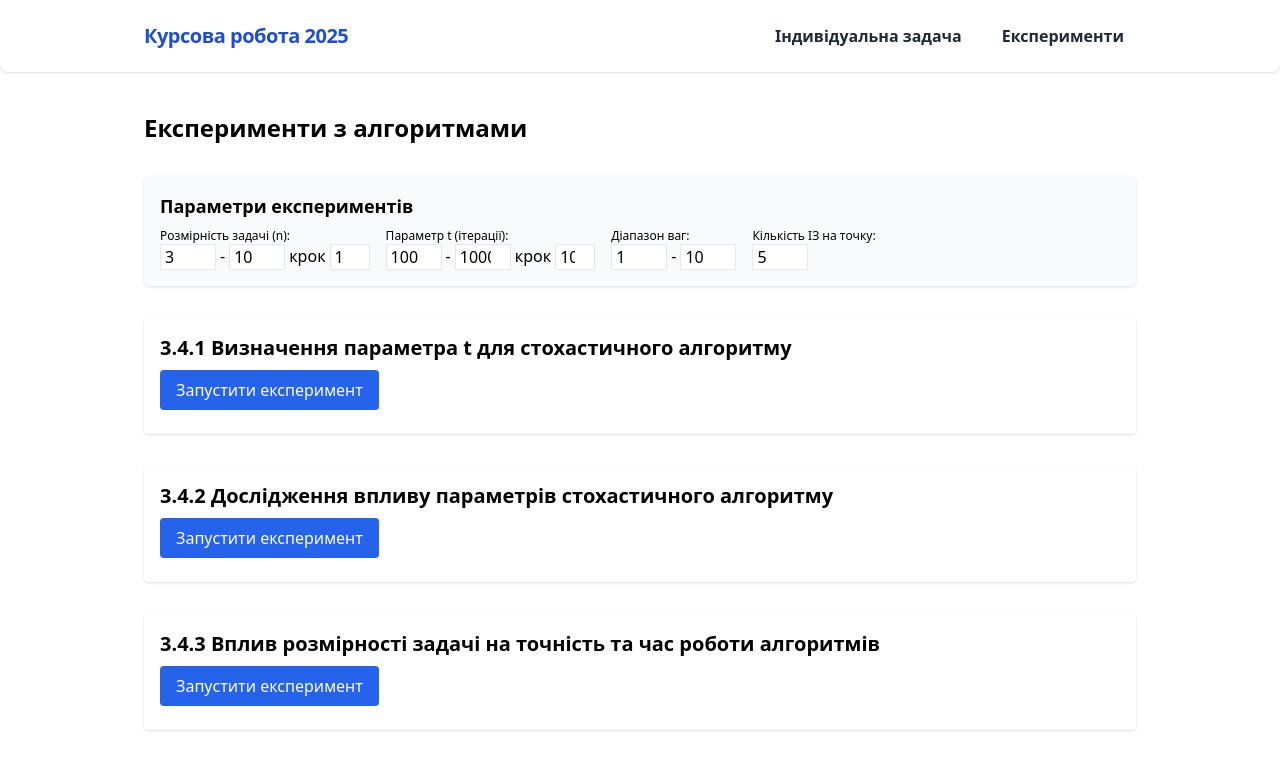
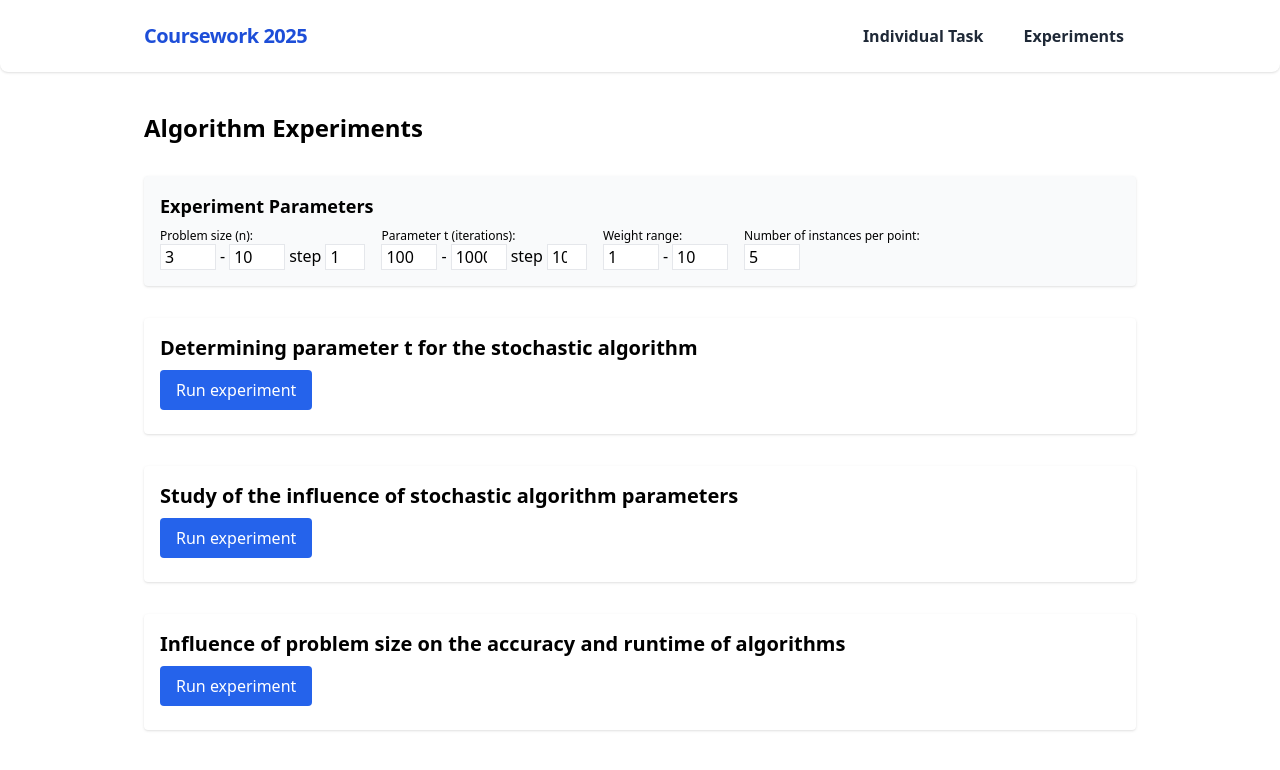
Before and after one commit to Vnyway/coursework2025, a React (Create React App) app: page /experiments in a window 1280 px wide. Shown: the top 770 px of the page. Built offline with nearby package versions, Linux system fonts and the light colour scheme.

Commit message:
translation

```diff
--- a/src/components/Header.jsx
+++ b/src/components/Header.jsx
@@ -6,8 +6,8 @@ const Header = () => {
     <header className="bg-white shadow rounded-b-lg mb-6">
       <div className="max-w-5xl mx-auto px-4 min-h-[72px] flex items-center justify-between overflow-x-auto">
         <div className="text-xl font-bold text-blue-700 tracking-tight">
-          <span className="hidden sm:inline">Курсова робота 2025</span>
-          <span className="sm:hidden">КР2025</span>
+          <span className="hidden sm:inline">Coursework 2025</span>
+          <span className="sm:hidden">CW2025</span>
         </div>
         <nav className="flex gap-4">
           {links.map((l) => (
--- a/src/constants/index.js
+++ b/src/constants/index.js
@@ -1,9 +1,9 @@
 export const links = [
-  { id: 1, name: "Індивідуальна задача", path: "/", shortName: "Задача" },
+  { id: 1, name: "Individual Task", path: "/", shortName: "Task" },
   {
     id: 2,
-    name: "Експерименти",
+    name: "Experiments",
     path: "/experiments",
-    shortName: "Експерименти",
+    shortName: "Experiments",
   },
 ];
--- a/src/pages/Experiments.jsx
+++ b/src/pages/Experiments.jsx
@@ -11,7 +11,7 @@ import {
   ResponsiveContainer,
 } from "recharts";
 
-// Генерує n x n матрицю з випадковими вагами у діапазоні [minW, maxW]
+// Generates an n x n matrix with random weights in the range [minW, maxW]
 const generateMatrix = (n, minW = 1, maxW = 10) => {
   return Array.from({ length: n }, () =>
     Array.from({ length: n }, () =>
@@ -22,7 +22,7 @@ const generateMatrix = (n, minW = 1, maxW = 10) => {
   );
 };
 
-// Зберегти дані у форматі JSON
+// Save data as JSON
 function exportToJSON(data, filename) {
   if (!data) return;
   const blob = new Blob([JSON.stringify(data, null, 2)], {
@@ -37,7 +37,7 @@ function exportToJSON(data, filename) {
 }
 
 const Experiments = () => {
-  // Параметри для експериментів
+  // Experiment parameters
   const [tRange, setTRange] = useState({ from: 100, to: 1000, step: 100 });
   const [nRange, setNRange] = useState({ from: 3, to: 10, step: 1 });
   const [wRange, setWRange] = useState({ min: 1, max: 10 });
@@ -48,7 +48,7 @@ const Experiments = () => {
   const [resultsSize, setResultsSize] = useState([]);
   const [loading, setLoading] = useState(false);
 
-  // Генерація масиву значень за діапазоном
+  // Generate an array of values by range
   const range = (from, to, step) => {
     const arr = [];
     for (let v = from; v <= to; v += step) arr.push(v);
@@ -84,7 +84,7 @@ const Experiments = () => {
     }, 100);
   };
 
-  // 3.4.2: параметри стохастичного алгоритму (без t)
+  // 3.4.2: stochastic algorithm parameters (without t)
   const runParamsExperiment = () => {
     setLoading(true);
     setTimeout(() => {
@@ -133,7 +133,7 @@ const Experiments = () => {
     }, 100);
   };
 
-  // 3.4.3: розмірність задачі
+  // 3.4.3: problem size
   const runSizeExperiment = () => {
     setLoading(true);
     setTimeout(() => {
@@ -179,14 +179,14 @@ const Experiments = () => {
 
   return (
     <div className="max-w-5xl mx-auto p-4 space-y-8">
-      <h1 className="text-2xl font-bold mb-4">Експерименти з алгоритмами</h1>
+      <h1 className="text-2xl font-bold mb-4">Algorithm Experiments</h1>
 
-      {/* Параметри експериментів */}
+      {/* Experiment parameters */}
       <section className="bg-gray-50 rounded shadow p-4 mb-4">
-        <h2 className="text-lg font-semibold mb-2">Параметри експериментів</h2>
+        <h2 className="text-lg font-semibold mb-2">Experiment Parameters</h2>
         <div className="flex flex-wrap gap-4">
           <div>
-            <label className="block text-xs">Розмірність задачі (n):</label>
+            <label className="block text-xs">Problem size (n):</label>
             <div className="flex gap-1">
               <input
                 type="number"
@@ -196,7 +196,7 @@ const Experiments = () => {
                   setNRange((r) => ({ ...r, from: +e.target.value }))
                 }
                 className="border px-1 w-14"
-                placeholder="від"
+                placeholder="from"
               />
               <span>-</span>
               <input
@@ -207,9 +207,9 @@ const Experiments = () => {
                   setNRange((r) => ({ ...r, to: +e.target.value }))
                 }
                 className="border px-1 w-14"
-                placeholder="до"
+                placeholder="to"
               />
-              <span>крок</span>
+              <span>step</span>
               <input
                 type="number"
                 min={1}
@@ -218,12 +218,12 @@ const Experiments = () => {
                   setNRange((r) => ({ ...r, step: +e.target.value }))
                 }
                 className="border px-1 w-10"
-                placeholder="крок"
+                placeholder="step"
               />
             </div>
           </div>
           <div>
-            <label className="block text-xs">Параметр t (ітерації):</label>
+            <label className="block text-xs">Parameter t (iterations):</label>
             <div className="flex gap-1">
               <input
                 type="number"
@@ -233,7 +233,7 @@ const Experiments = () => {
                   setTRange((r) => ({ ...r, from: +e.target.value }))
                 }
                 className="border px-1 w-14"
-                placeholder="від"
+                placeholder="from"
               />
               <span>-</span>
               <input
@@ -244,9 +244,9 @@ const Experiments = () => {
                   setTRange((r) => ({ ...r, to: +e.target.value }))
                 }
                 className="border px-1 w-14"
-                placeholder="до"
+                placeholder="to"
               />
-              <span>крок</span>
+              <span>step</span>
               <input
                 type="number"
                 min={1}
@@ -255,12 +255,12 @@ const Experiments = () => {
                   setTRange((r) => ({ ...r, step: +e.target.value }))
                 }
                 className="border px-1 w-10"
-                placeholder="крок"
+                placeholder="step"
               />
             </div>
           </div>
           <div>
-            <label className="block text-xs">Діапазон ваг:</label>
+            <label className="block text-xs">Weight range:</label>
             <div className="flex gap-1">
               <input
                 type="number"
@@ -286,14 +286,16 @@ const Experiments = () => {
             </div>
           </div>
           <div>
-            <label className="block text-xs">Кількість ІЗ на точку:</label>
+            <label className="block text-xs">
+              Number of instances per point:
+            </label>
             <input
               type="number"
               min={1}
               value={numInstances}
               onChange={(e) => setNumInstances(+e.target.value)}
               className="border px-1 w-14"
-              placeholder="Кількість"
+              placeholder="Count"
             />
           </div>
         </div>
@@ -302,27 +304,27 @@ const Experiments = () => {
       {/* 3.4.1 */}
       <section className="bg-white rounded shadow p-4">
         <h2 className="text-xl font-semibold mb-2">
-          3.4.1 Визначення параметра t для стохастичного алгоритму
+          Determining parameter t for the stochastic algorithm
         </h2>
         <div className="flex gap-2 mb-2">
           <button
             className="bg-blue-600 text-white px-4 py-2 rounded hover:bg-blue-700"
             onClick={runTExperiment}
             disabled={loading}>
-            Запустити експеримент
+            Run experiment
           </button>
           {resultsT.length > 0 && (
             <button
               className="bg-green-600 text-white px-4 py-2 rounded hover:bg-green-700"
               onClick={() => exportToJSON(resultsT, "t_experiment.json")}>
-              Завантажити результати (JSON)
+              Download results (JSON)
             </button>
           )}
         </div>
         {resultsT.length > 0 && (
           <div className="mt-4 space-y-8">
             <div>
-              <h3 className="font-semibold mb-2">Залежність CF від t</h3>
+              <h3 className="font-semibold mb-2">CF vs t</h3>
               <ResponsiveContainer width="100%" height={250}>
                 <LineChart data={resultsT}>
                   <CartesianGrid strokeDasharray="3 3" />
@@ -342,14 +344,14 @@ const Experiments = () => {
               </ResponsiveContainer>
             </div>
             <div>
-              <h3 className="font-semibold mb-2">Залежність часу від t</h3>
+              <h3 className="font-semibold mb-2">Time vs t</h3>
               <ResponsiveContainer width="100%" height={250}>
                 <LineChart data={resultsT}>
                   <CartesianGrid strokeDasharray="3 3" />
                   <XAxis dataKey="t" />
                   <YAxis
                     label={{
-                      value: "Час (мс)",
+                      value: "Time (ms)",
                       angle: -90,
                       position: "insideLeft",
                     }}
@@ -360,7 +362,7 @@ const Experiments = () => {
                     type="monotone"
                     dataKey="time"
                     stroke="#82ca9d"
-                    name="Час (мс)"
+                    name="Time (ms)"
                   />
                 </LineChart>
               </ResponsiveContainer>
@@ -370,7 +372,7 @@ const Experiments = () => {
                 <tr>
                   <th className="border px-2">t</th>
                   <th className="border px-2">CF</th>
-                  <th className="border px-2">Час (мс)</th>
+                  <th className="border px-2">Time (ms)</th>
                 </tr>
               </thead>
               <tbody>
@@ -390,14 +392,14 @@ const Experiments = () => {
       {/* 3.4.2 */}
       <section className="bg-white rounded shadow p-4">
         <h2 className="text-xl font-semibold mb-2">
-          3.4.2 Дослідження впливу параметрів стохастичного алгоритму
+          Study of the influence of stochastic algorithm parameters
         </h2>
         <div className="flex gap-2 mb-2">
           <button
             className="bg-blue-600 text-white px-4 py-2 rounded hover:bg-blue-700"
             onClick={runParamsExperiment}
             disabled={loading}>
-            Запустити експеримент
+            Run experiment
           </button>
           {resultsParams.nData && (
             <button
@@ -406,14 +408,14 @@ const Experiments = () => {
                 exportToJSON(resultsParams.nData, "params_n.json");
                 exportToJSON(resultsParams.wData, "params_w.json");
               }}>
-              Завантажити результати (JSON)
+              Download results (JSON)
             </button>
           )}
         </div>
         {resultsParams.nData && (
           <div className="mt-4 grid grid-cols-1 md:grid-cols-2 gap-8">
             <div>
-              <h3 className="font-semibold mb-2">CF від n</h3>
+              <h3 className="font-semibold mb-2">CF vs n</h3>
               <ResponsiveContainer width="100%" height={220}>
                 <LineChart data={resultsParams.nData}>
                   <CartesianGrid strokeDasharray="3 3" />
@@ -433,14 +435,14 @@ const Experiments = () => {
               </ResponsiveContainer>
             </div>
             <div>
-              <h3 className="font-semibold mb-2">Час від n</h3>
+              <h3 className="font-semibold mb-2">Time vs n</h3>
               <ResponsiveContainer width="100%" height={220}>
                 <LineChart data={resultsParams.nData}>
                   <CartesianGrid strokeDasharray="3 3" />
                   <XAxis dataKey="n" />
                   <YAxis
                     label={{
-                      value: "Час (мс)",
+                      value: "Time (ms)",
                       angle: -90,
                       position: "insideLeft",
                     }}
@@ -451,13 +453,13 @@ const Experiments = () => {
                     type="monotone"
                     dataKey="time"
                     stroke="#82ca9d"
-                    name="Час (мс)"
+                    name="Time (ms)"
                   />
                 </LineChart>
               </ResponsiveContainer>
             </div>
             <div>
-              <h3 className="font-semibold mb-2">CF від w</h3>
+              <h3 className="font-semibold mb-2">CF vs w</h3>
               <ResponsiveContainer width="100%" height={220}>
                 <LineChart data={resultsParams.wData}>
                   <CartesianGrid strokeDasharray="3 3" />
@@ -477,14 +479,14 @@ const Experiments = () => {
               </ResponsiveContainer>
             </div>
             <div>
-              <h3 className="font-semibold mb-2">Час від w</h3>
+              <h3 className="font-semibold mb-2">Time vs w</h3>
               <ResponsiveContainer width="100%" height={220}>
                 <LineChart data={resultsParams.wData}>
                   <CartesianGrid strokeDasharray="3 3" />
                   <XAxis dataKey="w" />
                   <YAxis
                     label={{
-                      value: "Час (мс)",
+                      value: "Time (ms)",
                       angle: -90,
                       position: "insideLeft",
                     }}
@@ -495,20 +497,20 @@ const Experiments = () => {
                     type="monotone"
                     dataKey="time"
                     stroke="#82ca9d"
-                    name="Час (мс)"
+                    name="Time (ms)"
                   />
                 </LineChart>
               </ResponsiveContainer>
             </div>
-            {/* Таблиці для nData та wData */}
+            {/* Tables for nData and wData */}
             <div className="md:col-span-2">
-              <h3 className="font-semibold mb-2">Таблиця результатів (n)</h3>
+              <h3 className="font-semibold mb-2">Results table (n)</h3>
               <table className="mt-2 w-full text-sm border">
                 <thead>
                   <tr>
                     <th className="border px-2">n</th>
                     <th className="border px-2">CF</th>
-                    <th className="border px-2">Час (мс)</th>
+                    <th className="border px-2">Time (ms)</th>
                   </tr>
                 </thead>
                 <tbody>
@@ -523,13 +525,13 @@ const Experiments = () => {
               </table>
             </div>
             <div className="md:col-span-2">
-              <h3 className="font-semibold mb-2">Таблиця результатів (w)</h3>
+              <h3 className="font-semibold mb-2">Results table (w)</h3>
               <table className="mt-2 w-full text-sm border">
                 <thead>
                   <tr>
                     <th className="border px-2">w</th>
                     <th className="border px-2">CF</th>
-                    <th className="border px-2">Час (мс)</th>
+                    <th className="border px-2">Time (ms)</th>
                   </tr>
                 </thead>
                 <tbody>
@@ -550,27 +552,27 @@ const Experiments = () => {
       {/* 3.4.3 */}
       <section className="bg-white rounded shadow p-4">
         <h2 className="text-xl font-semibold mb-2">
-          3.4.3 Вплив розмірності задачі на точність та час роботи алгоритмів
+          Influence of problem size on the accuracy and runtime of algorithms
         </h2>
         <div className="flex gap-2 mb-2">
           <button
             className="bg-blue-600 text-white px-4 py-2 rounded hover:bg-blue-700"
             onClick={runSizeExperiment}
             disabled={loading}>
-            Запустити експеримент
+            Run experiment
           </button>
           {resultsSize.length > 0 && (
             <button
               className="bg-green-600 text-white px-4 py-2 rounded hover:bg-green-700"
               onClick={() => exportToJSON(resultsSize, "size_experiment.json")}>
-              Завантажити результати (JSON)
+              Download results (JSON)
             </button>
           )}
         </div>
         {resultsSize.length > 0 && (
           <div className="mt-4 grid grid-cols-1 md:grid-cols-2 gap-8">
             <div>
-              <h3 className="font-semibold mb-2">Greedy: CF від n</h3>
+              <h3 className="font-semibold mb-2">Greedy: CF vs n</h3>
               <ResponsiveContainer width="100%" height={220}>
                 <LineChart
                   data={resultsSize.map((r) => ({ n: r.n, cf: r.greedy.cf }))}>
@@ -591,7 +593,7 @@ const Experiments = () => {
               </ResponsiveContainer>
             </div>
             <div>
-              <h3 className="font-semibold mb-2">Stochastic: CF від n</h3>
+              <h3 className="font-semibold mb-2">Stochastic: CF vs n</h3>
               <ResponsiveContainer width="100%" height={220}>
                 <LineChart
                   data={resultsSize.map((r) => ({
@@ -615,7 +617,7 @@ const Experiments = () => {
               </ResponsiveContainer>
             </div>
             <div>
-              <h3 className="font-semibold mb-2">Greedy: Час від n</h3>
+              <h3 className="font-semibold mb-2">Greedy: Time vs n</h3>
               <ResponsiveContainer width="100%" height={220}>
                 <LineChart
                   data={resultsSize.map((r) => ({
@@ -626,7 +628,7 @@ const Experiments = () => {
                   <XAxis dataKey="n" />
                   <YAxis
                     label={{
-                      value: "Час (мс)",
+                      value: "Time (ms)",
                       angle: -90,
                       position: "insideLeft",
                     }}
@@ -637,13 +639,13 @@ const Experiments = () => {
                     type="monotone"
                     dataKey="time"
                     stroke="#82ca9d"
-                    name="Greedy Час"
+                    name="Greedy Time"
                   />
                 </LineChart>
               </ResponsiveContainer>
             </div>
             <div>
-              <h3 className="font-semibold mb-2">Stochastic: Час від n</h3>
+              <h3 className="font-semibold mb-2">Stochastic: Time vs n</h3>
               <ResponsiveContainer width="100%" height={220}>
                 <LineChart
                   data={resultsSize.map((r) => ({
@@ -654,7 +656,7 @@ const Experiments = () => {
                   <XAxis dataKey="n" />
                   <YAxis
                     label={{
-                      value: "Час (мс)",
+                      value: "Time (ms)",
                       angle: -90,
                       position: "insideLeft",
                     }}
@@ -665,7 +667,7 @@ const Experiments = () => {
                     type="monotone"
                     dataKey="time"
                     stroke="#0088FE"
-                    name="Stochastic Час"
+                    name="Stochastic Time"
                   />
                 </LineChart>
               </ResponsiveContainer>
@@ -676,9 +678,9 @@ const Experiments = () => {
                   <tr>
                     <th className="border px-2">n</th>
                     <th className="border px-2">Greedy CF</th>
-                    <th className="border px-2">Greedy Час (мс)</th>
+                    <th className="border px-2">Greedy Time (ms)</th>
                     <th className="border px-2">Stochastic CF</th>
-                    <th className="border px-2">Stochastic Час (мс)</th>
+                    <th className="border px-2">Stochastic Time (ms)</th>
                   </tr>
                 </thead>
                 <tbody>
--- a/src/pages/Home.jsx
+++ b/src/pages/Home.jsx
@@ -80,10 +80,10 @@ const Home = () => {
           setMinWeight(data.minWeight ?? 1);
           setMaxWeight(data.maxWeight ?? 10);
         } else {
-          alert("Некоректний формат файлу.");
+          alert("Incorrect file format.");
         }
       } catch {
-        alert("Помилка при читанні файлу.");
+        alert("Error reading file.");
       }
     };
     reader.readAsText(file);
@@ -146,7 +146,7 @@ const Home = () => {
       const stochasticRes = stochasticPlacement(matrix, iterations);
       setResults({ greedy: greedyRes, stochastic: stochasticRes });
     } catch (error) {
-      console.error("Помилка:", error);
+      console.error("Error:", error);
     }
   };
 
@@ -178,11 +178,11 @@ const Home = () => {
         </div>
         {Array.isArray(result.corners) ? (
           <div className="mt-4">
-            <h4 className="font-semibold mb-1">Кутові сили:</h4>
+            <h4 className="font-semibold mb-1">Corner forces:</h4>
             <ul className="flex gap-4">
               {result.corners.map((force, idx) => (
                 <li key={idx}>
-                  Кут {idx + 1}:{" "}
+                  Corner {idx + 1}:{" "}
                   <span className="font-mono">{force.toFixed(3)}</span>
                 </li>
               ))}
@@ -193,7 +193,7 @@ const Home = () => {
         )}
         {"cf" in result && (
           <div className="mt-2">
-            <h4 className="font-semibold mb-1">Цільова функція:</h4>
+            <h4 className="font-semibold mb-1">Objective function:</h4>
             <span className="font-mono">{result.cf.toFixed(3)}</span>
           </div>
         )}
@@ -201,7 +201,7 @@ const Home = () => {
           type="button"
           onClick={() => handleExportResult(type)}
           className="mt-4 bg-gray-700 hover:bg-gray-900 text-white font-semibold py-1 px-4 rounded transition">
-          Експортувати результат
+          Export result
         </button>
       </div>
     );
@@ -218,19 +218,19 @@ const Home = () => {
             type="button"
             onClick={handleSave}
             className="flex items-center gap-1 bg-gray-200 hover:bg-gray-300 px-3 py-1 rounded"
-            title="Зберегти задачу">
+            title="Save task">
             <span role="img" aria-label="save">
               ⬇️
             </span>
-            Зберегти задачу
+            Save task
           </button>
           <label
             className="flex items-center gap-1 bg-gray-200 hover:bg-gray-300 px-3 py-1 rounded cursor-pointer"
-            title="Завантажити задачу">
+            title="Load task">
             <span role="img" aria-label="load">
               ⬆️
             </span>
-            Завантажити задачу
+            Load task
             <input
               type="file"
               accept="application/json"
@@ -242,11 +242,11 @@ const Home = () => {
             type="button"
             onClick={handleEdit}
             className="flex items-center gap-1 bg-gray-200 hover:bg-gray-300 px-3 py-1 rounded"
-            title="Редагувати">
+            title="Edit">
             <span role="img" aria-label="edit">
               ✏️
             </span>
-            Редагувати
+            Edit
           </button>
         </div>
 
@@ -259,7 +259,7 @@ const Home = () => {
               onChange={handleInputModeChange}
               className="mr-2"
             />
-            Ручний ввід
+            Manual input
           </label>
           <label className="font-medium text-gray-700">
             <input
@@ -269,13 +269,13 @@ const Home = () => {
               onChange={handleInputModeChange}
               className="mr-2"
             />
-            Генерація випадкових даних
+            Generate random data
           </label>
         </div>
 
         <div>
           <label className="block text-gray-700 font-medium mb-2">
-            Розмір матриці (n × n):
+            Matrix size (n × n):
             <input
               type="number"
               min="1"
@@ -315,7 +315,7 @@ const Home = () => {
           <div className="space-y-3">
             <div>
               <label className="block text-gray-700 font-medium mb-1">
-                Діапазон ваг:
+                Weight range:
                 <input
                   type="number"
                   min="1"
@@ -339,7 +339,7 @@ const Home = () => {
               type="button"
               onClick={handleGenerate}
               className="bg-green-600 hover:bg-green-700 text-white font-semibold py-1 px-4 rounded transition">
-              Згенерувати
+              Generate
             </button>
             <div className="overflow-x-auto">
               <table className="mx-auto border-collapse">
@@ -366,7 +366,7 @@ const Home = () => {
 
         <div>
           <label className="block text-gray-700 font-medium mb-2">
-            Кількість ітерацій для SA:
+            Number of iterations for SA:
             <input
               type="number"
               min="1"
@@ -380,12 +380,12 @@ const Home = () => {
           <button
             type="submit"
             className="w-full bg-blue-600 hover:bg-blue-700 text-white font-semibold py-2 px-4 rounded transition">
-            Розв’язати
+            Solve
           </button>
         </div>
         {/* Results */}
-        {renderResultTable(results.greedy, "Результат (GA)", "greedy")}
-        {renderResultTable(results.stochastic, "Результат (SA)", "stochastic")}
+        {renderResultTable(results.greedy, "Result (GA)", "greedy")}
+        {renderResultTable(results.stochastic, "Result (SA)", "stochastic")}
       </form>
     </main>
   );
```
